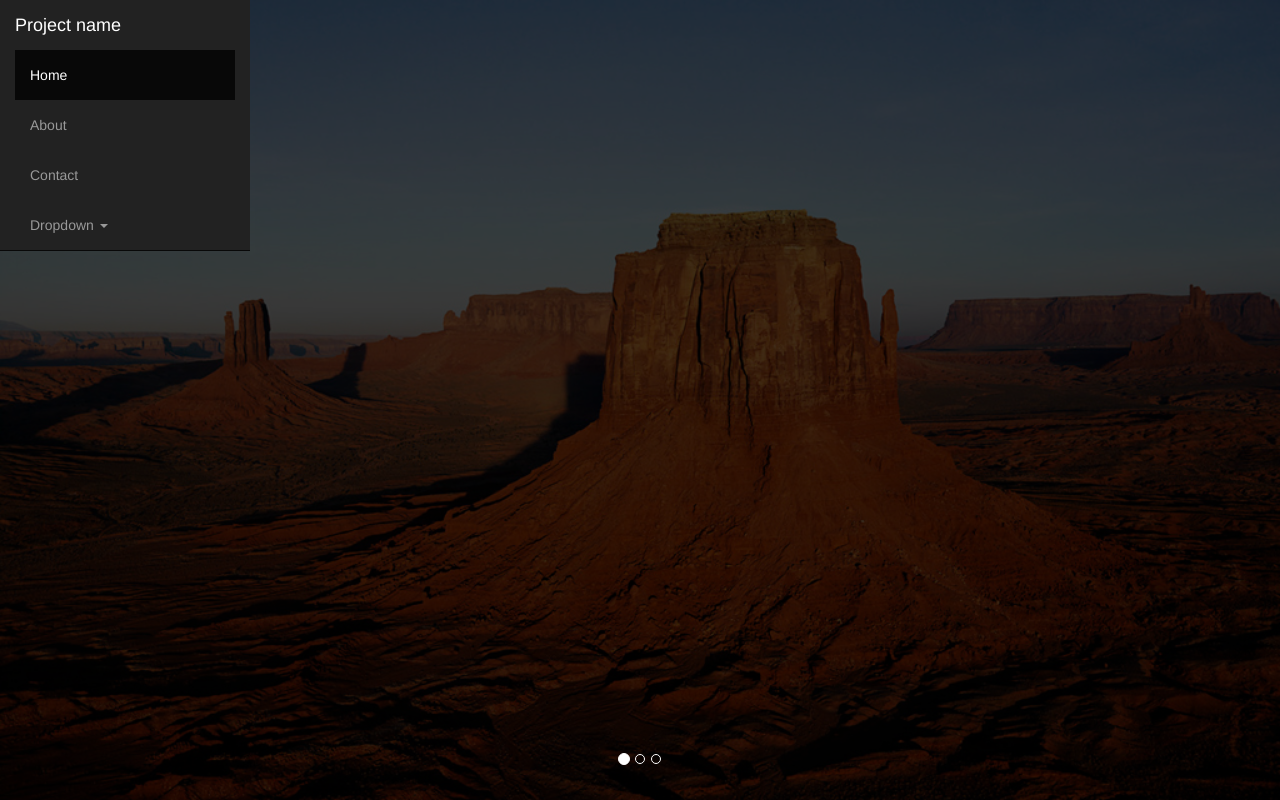
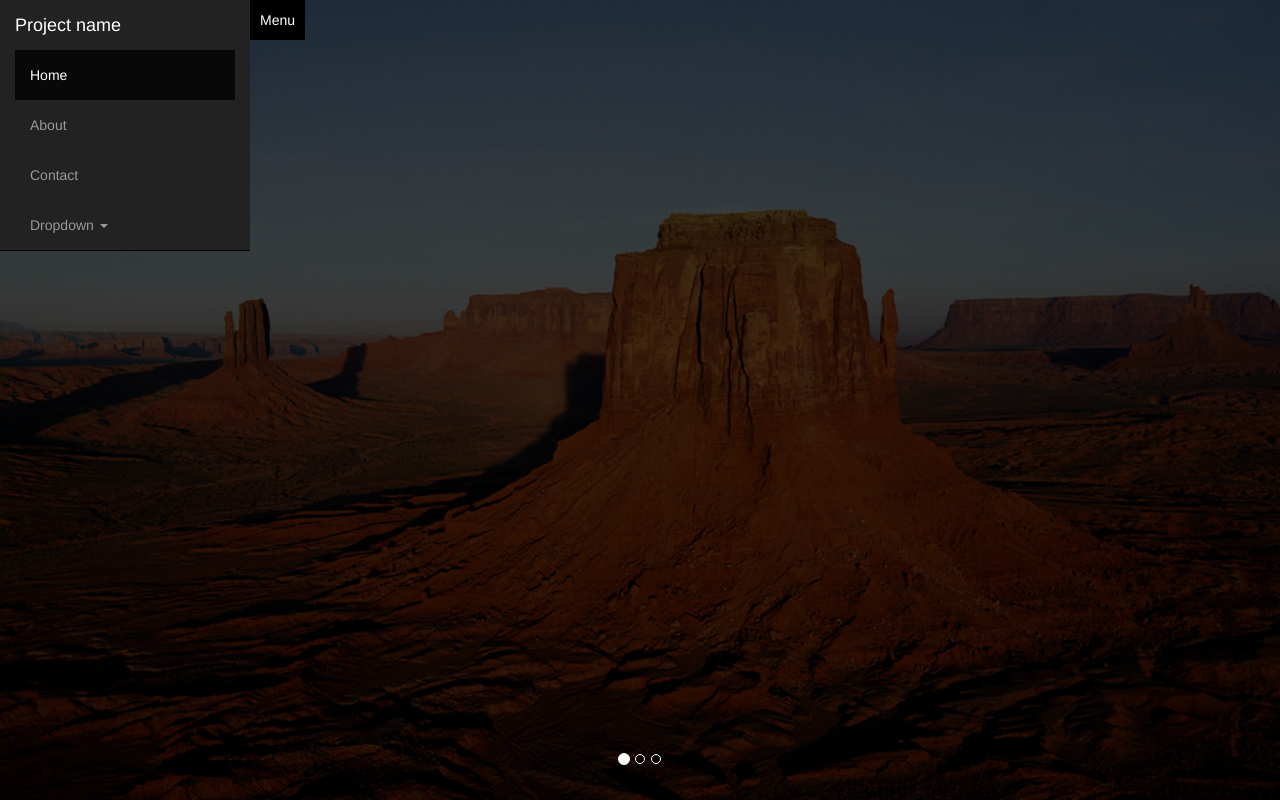
Before and after one commit to jnrx/mySite, a website: page mySite/app/index.html in a window 1280 px wide. Drawn offline with nearby package versions, Linux system fonts and the light colour scheme.

Commit message:
Merge origin/experimental1 into experimental1
Conflicts:
	mySite/app/css/main.css
	mySite/app/css/main.scss

```diff
--- a/mySite/app/css/main.scss
+++ b/mySite/app/css/main.scss
@@ -59,6 +59,15 @@ body {
           }
       }
     }
+
+    .navbar-tab {
+        padding: 10px;
+        background-color: #000;
+        color: #fff;
+        position: absolute;
+        top: 0px;
+        left: 250px;
+    }
 }
 
 /* Flip around the padding for proper display in narrow viewports */
--- a/mySite/app/index.html
+++ b/mySite/app/index.html
@@ -15,6 +15,8 @@ and open the template in the editor.
     <body>
     <div class="navbar-wrapper">
       <div class="container">
+
+<div class="navbar-tab">Menu</div>
 
         <div class="navbar navbar-inverse navbar-static-top" role="navigation">
           <div class="container">
```
Also changed, not shown: mySite/app/css/main.css.
